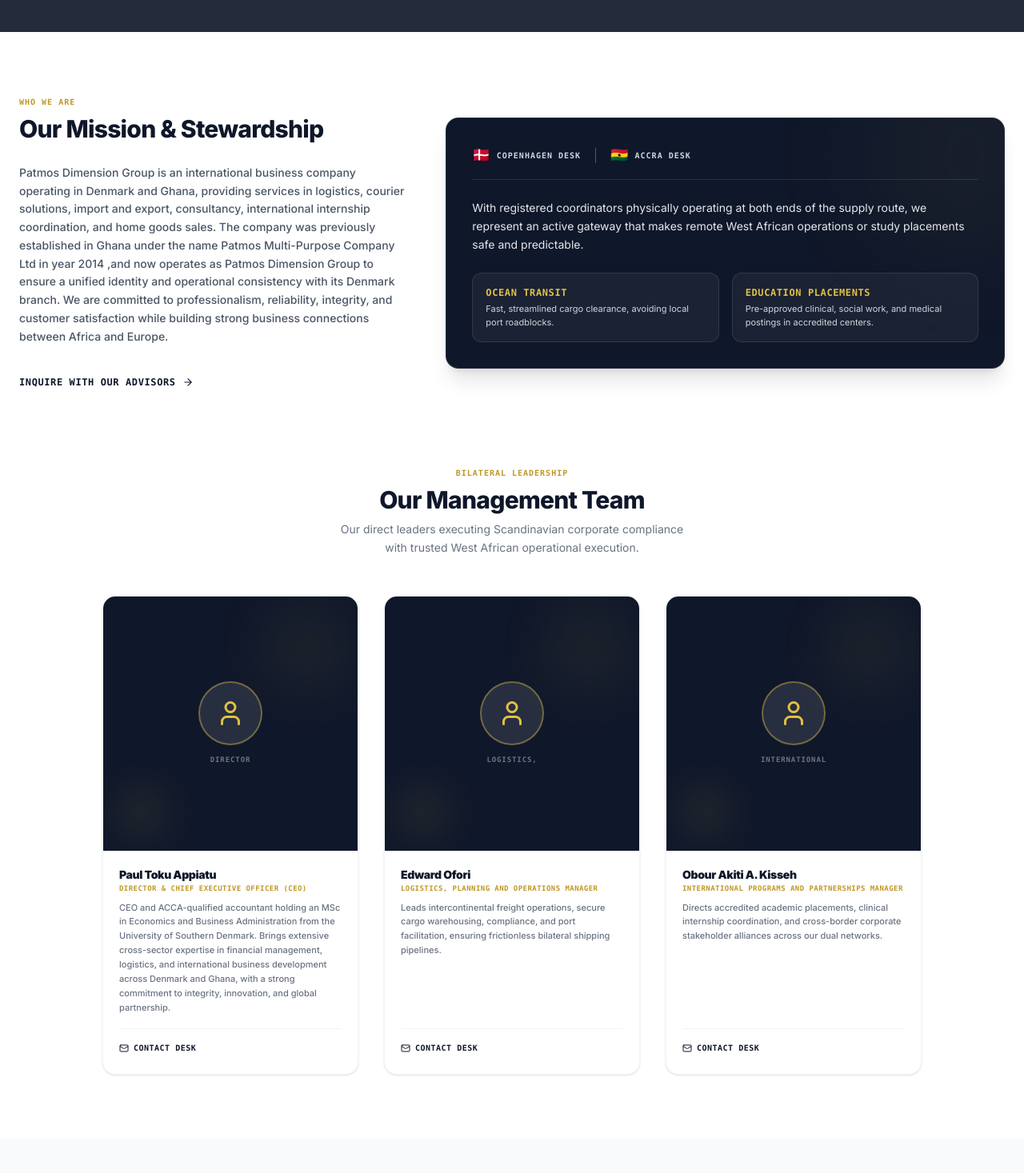
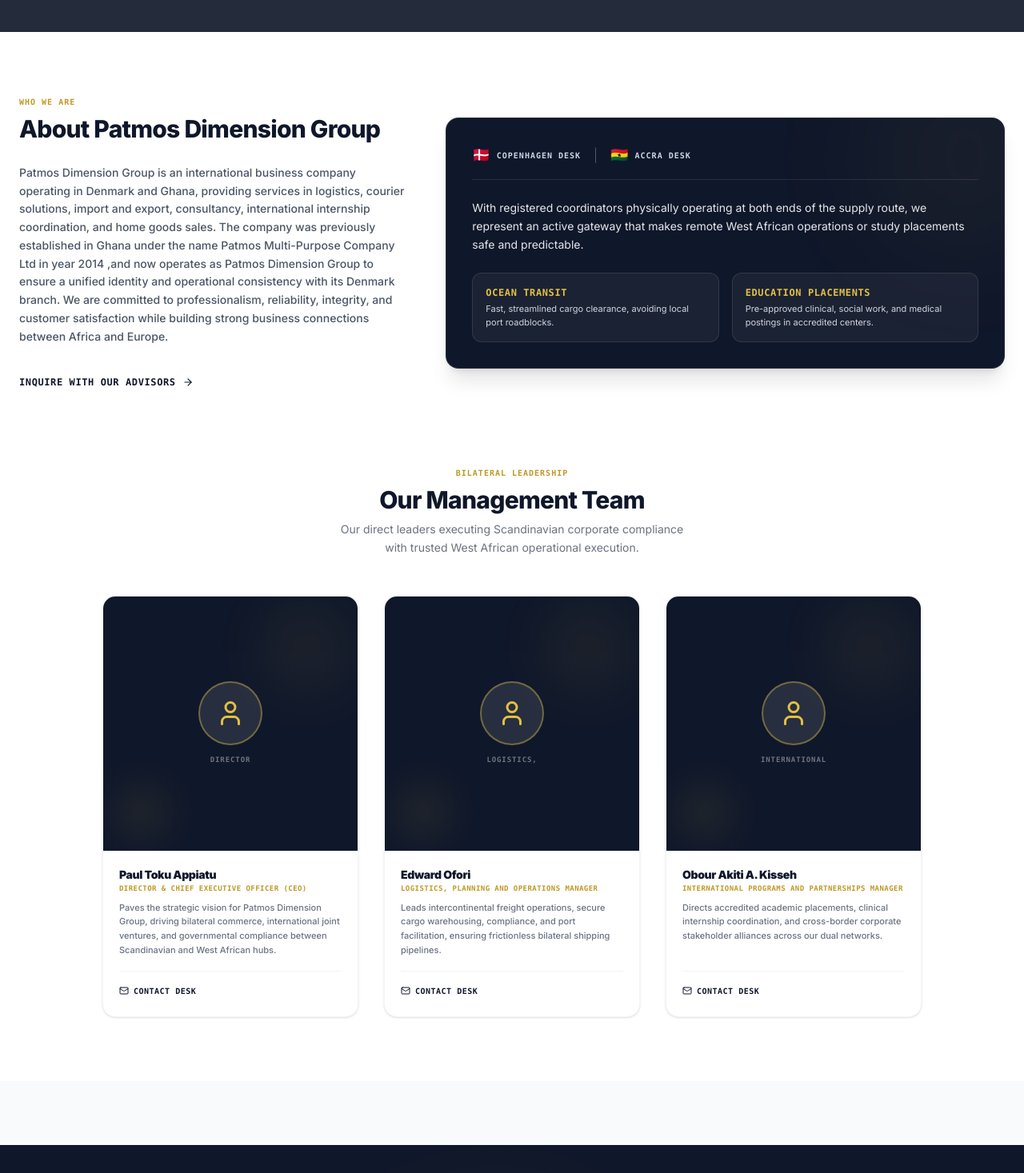
Before and after one commit to Py-Me23/PATMOS-Ventures-, a React (Vite) app: page / in a window 1280 px wide. Shown: the part 2994-4461 px from the top of the page at 80% size. Built offline with nearby package versions, Linux system fonts and the light colour scheme; grey boxes are pictures that could not be loaded.

Commit message:
change the title on the about page

```diff
--- a/src/components/AboutView.tsx
+++ b/src/components/AboutView.tsx
@@ -61,7 +61,7 @@
                 Who We Are
               </span>
               <h2 className="font-display text-2xl sm:text-3xl font-extrabold text-brand-blue-950 tracking-tight leading-tight">
-                Our Mission & Stewardship
+                About Patmos Dimension Group
               </h2>
             </div>
             <p className="text-xs sm:text-sm text-gray-600 leading-relaxed font-sans font-medium">
--- a/src/data.ts
+++ b/src/data.ts
@@ -179,7 +179,7 @@
   id: 'exec-1',
   name: 'Paul Toku Appiatu',
   role: 'Director & Chief Executive Officer (CEO)',
-  bio: 'CEO and ACCA-qualified accountant holding an MSc in Economics and Business Administration from the University of Southern Denmark. Brings extensive cross-sector expertise in financial management, logistics, and international business development across Denmark and Ghana, with a strong commitment to integrity, innovation, and global partnership.',
+  bio: 'Paves the strategic vision for Patmos Dimension Group, driving bilateral commerce, international joint ventures, and governmental compliance between Scandinavian and West African hubs.',
   email: 'info@patmosdimensiongroup.com'
 },,
   {
```
